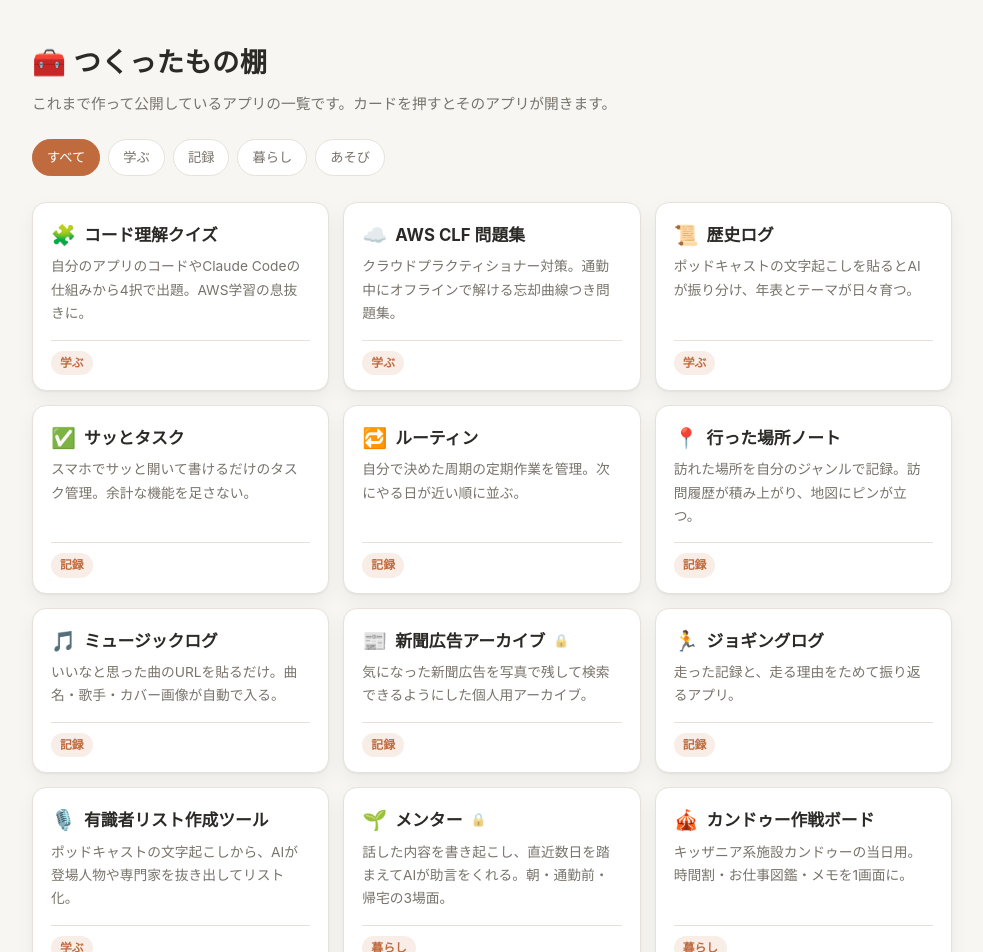
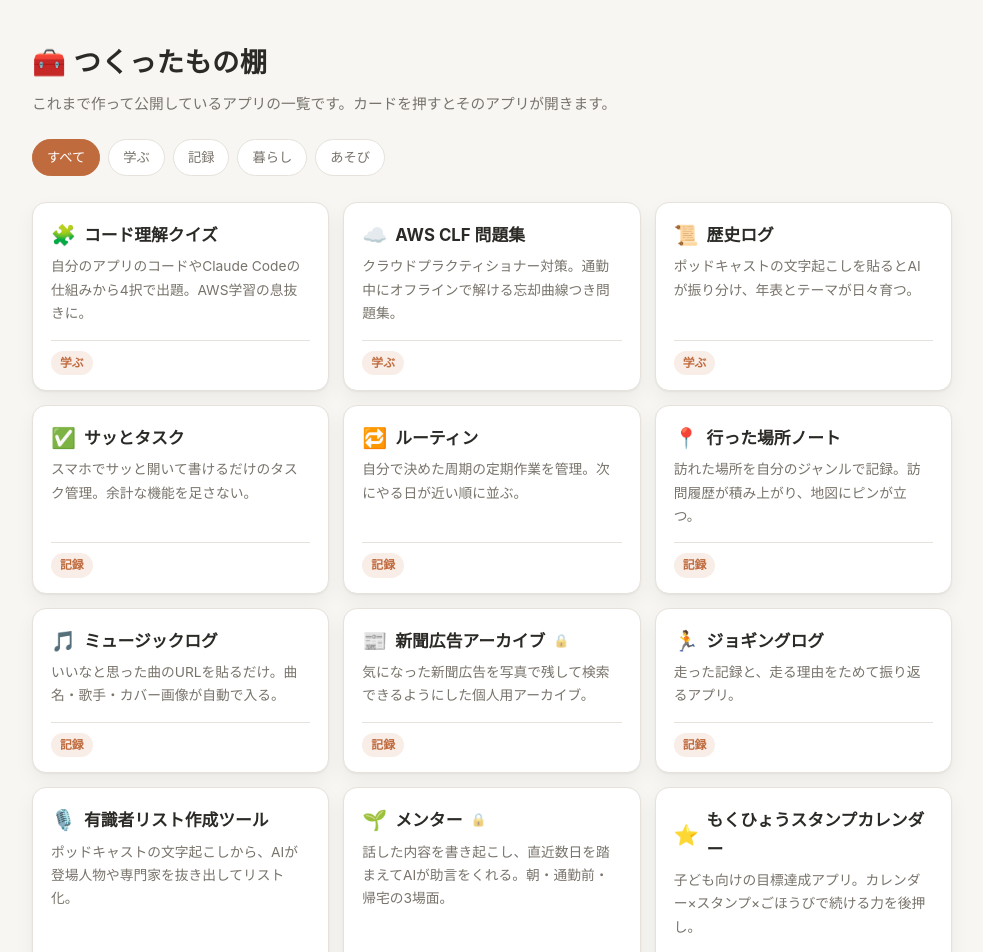
Before and after one commit to foggydock/my-apps, a Next.js app: page / in a window 1280 px wide. Shown: the top 952 px of the page, without its empty margins (148-1131 px from the left). Built offline with nearby package versions, Linux system fonts and the light colour scheme; no server answers.

Commit message:
Remove stale kandu app entry
Removed the 'カンドゥー作戦ボード' app entry from the apps list.

```diff
--- a/data/apps.js
+++ b/data/apps.js
@@ -92,13 +92,6 @@ export const APPS = [
     locked: true,
   },
   {
-    repo: 'kandu',
-    name: 'カンドゥー作戦ボード',
-    emoji: '🎪',
-    tag: '暮らし',
-    desc: 'キッザニア系施設カンドゥーの当日用。時間割・お仕事図鑑・メモを1画面に。',
-  },
-  {
     repo: 'stamp-calendar',
     name: 'もくひょうスタンプカレンダー',
     emoji: '⭐',
```
